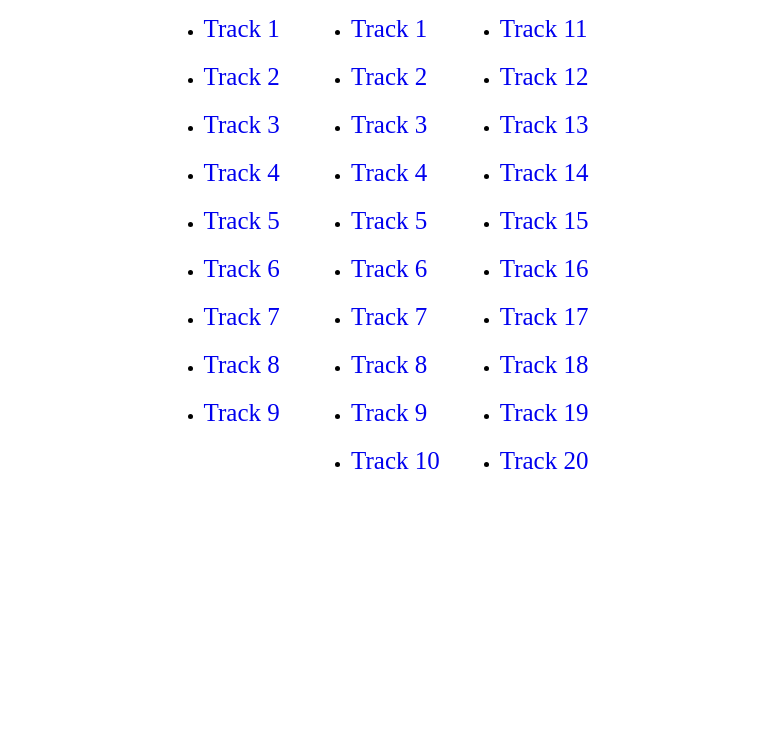
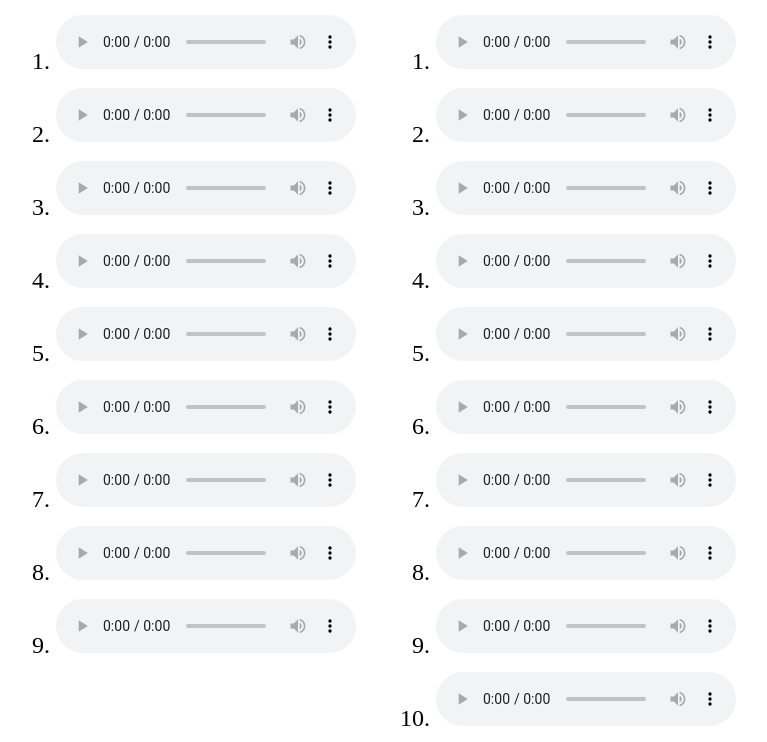
Before and after one commit to suyongeum/LTEST, a plain HTML site: page index.html in a window 1280 px wide. Shown: the part 117-859 px from the top of the page, without its empty margins (244-1011 px from the left). Before the commit the page ends 800 px from the top, so only its background shows below. Drawn offline with Linux system fonts and the light colour scheme.

Commit message:
debug_play_stop

```diff
--- a/index.html
+++ b/index.html
@@ -12,48 +12,14 @@
     <div class="container">
         <div class="block">
             <h3> CD1</h3>
-        <ul class="CD1">
-            <li class="track"><a class="linkname" href="https://github.com/suyongeum/LTEST/blob/master/data/FirstCD/01_Track.mp3?raw=true">Track 1</a></li>
-            <li class="track"><a class="linkname" href="https://github.com/suyongeum/LTEST/blob/master/data/FirstCD/02_Track.mp3?raw=true">Track 2</a></li>
-            <li class="track"><a class="linkname" href="https://github.com/suyongeum/LTEST/blob/master/data/FirstCD/03_Track.mp3?raw=true">Track 3</a></li>
-            <li class="track"><a class="linkname" href="https://github.com/suyongeum/LTEST/blob/master/data/FirstCD/04_Track.mp3?raw=true">Track 4</a></li>
-            <li class="track"><a class="linkname" href="https://github.com/suyongeum/LTEST/blob/master/data/FirstCD/05_Track.mp3?raw=true">Track 5</a></li>
-            <li class="track"><a class="linkname" href="https://github.com/suyongeum/LTEST/blob/master/data/FirstCD/06_Track.mp3?raw=true">Track 6</a></li>
-            <li class="track"><a class="linkname" href="https://github.com/suyongeum/LTEST/blob/master/data/FirstCD/07_Track.mp3?raw=true">Track 7</a></li>
-            <li class="track"><a class="linkname" href="https://github.com/suyongeum/LTEST/blob/master/data/FirstCD/08_Track.mp3?raw=true">Track 8</a></li>
-            <li class="track"><a class="linkname" href="https://github.com/suyongeum/LTEST/blob/master/data/FirstCD/09_Track.mp3?raw=true">Track 9</a></li>
+        <ol class="cd1">
         </ul></div>
         <div class="block">
             <h3> CD2</h3>
-        <ul class="CD2">
-            <li class="track"><a class="linkname" href="https://github.com/suyongeum/LTEST/blob/master/data/SecondCD/01_Track.mp3?raw=true">Track 1</a></li>
-            <li class="track"><a class="linkname" href="https://github.com/suyongeum/LTEST/blob/master/data/SecondCD/02_Track.mp3?raw=true">Track 2</a></li>
-            <li class="track"><a class="linkname" href="https://github.com/suyongeum/LTEST/blob/master/data/SecondCD/03_Track.mp3?raw=true">Track 3</a></li>
-            <li class="track"><a class="linkname" href="https://github.com/suyongeum/LTEST/blob/master/data/SecondCD/04_Track.mp3?raw=true">Track 4</a></li>
-            <li class="track"><a class="linkname" href="https://github.com/suyongeum/LTEST/blob/master/data/SecondCD/05_Track.mp3?raw=true">Track 5</a></li>
-            <li class="track"><a class="linkname" href="https://github.com/suyongeum/LTEST/blob/master/data/SecondCD/06_Track.mp3?raw=true">Track 6</a></li>
-            <li class="track"><a class="linkname" href="https://github.com/suyongeum/LTEST/blob/master/data/SecondCD/07_Track.mp3?raw=true">Track 7</a></li>
-            <li class="track"><a class="linkname" href="https://github.com/suyongeum/LTEST/blob/master/data/SecondCD/08_Track.mp3?raw=true">Track 8</a></li>
-            <li class="track"><a class="linkname" href="https://github.com/suyongeum/LTEST/blob/master/data/SecondCD/09_Track.mp3?raw=true">Track 9</a></li>
-            <li class="track"><a class="linkname" href="https://github.com/suyongeum/LTEST/blob/master/data/SecondCD/10_Track.mp3?raw=true">Track 10</a></li>
-          </ul>
-        </div>
-        <div class="block">
-            <h3>. </h3>
-        <ul class="CD3">
-            <li class="track"><a class="linkname" href="https://github.com/suyongeum/LTEST/blob/master/data/SecondCD/11_Track.mp3?raw=true">Track 11</a></li>
-            <li class="track"><a class="linkname" href="https://github.com/suyongeum/LTEST/blob/master/data/SecondCD/12_Track.mp3?raw=true">Track 12</a></li>
-            <li class="track"><a class="linkname" href="https://github.com/suyongeum/LTEST/blob/master/data/SecondCD/13_Track.mp3?raw=true">Track 13</a></li>
-            <li class="track"><a class="linkname" href="https://github.com/suyongeum/LTEST/blob/master/data/SecondCD/14_Track.mp3?raw=true">Track 14</a></li>
-            <li class="track"><a class="linkname" href="https://github.com/suyongeum/LTEST/blob/master/data/SecondCD/15_Track.mp3?raw=true">Track 15</a></li>
-            <li class="track"><a class="linkname" href="https://github.com/suyongeum/LTEST/blob/master/data/SecondCD/16_Track.mp3?raw=true">Track 16</a></li>
-            <li class="track"><a class="linkname" href="https://github.com/suyongeum/LTEST/blob/master/data/SecondCD/17_Track.mp3?raw=true">Track 17</a></li>
-            <li class="track"><a class="linkname" href="https://github.com/suyongeum/LTEST/blob/master/data/SecondCD/18_Track.mp3?raw=true">Track 18</a></li>
-            <li class="track"><a class="linkname" href="https://github.com/suyongeum/LTEST/blob/master/data/SecondCD/19_Track.mp3?raw=true">Track 19</a></li>
-            <li class="track"><a class="linkname" href="https://github.com/suyongeum/LTEST/blob/master/data/SecondCD/20_Track.mp3?raw=true">Track 20</a></li>
+        <ol class="cd2">
         </ul>
         </div>
     </div>
-    <script src="scripts/index.js"></script>
+    <script src="scripts/main.js"></script>
 </body>
 </html>
--- a/scripts/main.js
+++ b/scripts/main.js
@@ -1 +1,34 @@
-src_url =`https://github.com/suyongeum/LTEST/blob/master/audios/01_Track.mp3?raw=true`;
+function playAudio(url) {
+    new Audio(url).play();
+}
+
+function linkgeneration(which_cd, item_num) {
+    item = `<audio controls>`;
+    item = item + `<source src=`;
+    if (item_num<10)
+        item = item + `https://github.com/suyongeum/LTEST/blob/master/data/${which_cd}/0${item_num}_Track.mp3?raw=true`;
+    else
+        item = item + `https://github.com/suyongeum/LTEST/blob/master/data/${which_cd}/${item_num}_Track.mp3?raw=true`;
+    item = item + `type="audio/mpeg">`;
+    item = item + `Your browser does not support the audio element.`;
+    item = item + `</audio>`;
+    return item;
+}
+
+document.addEventListener('DOMContentLoaded', function(){
+    const ul1 = document.querySelector('.cd1');
+    for (i=1; i<=9; i++) {
+        let node = document.createElement("li");
+        node.className = 'features';
+        node.innerHTML = linkgeneration('FirstCD', i);
+        ul1.appendChild(node);
+    }
+
+    const ul2 = document.querySelector('.cd2');
+    for (i=1; i<=20; i++) {
+        let node = document.createElement("li");
+        node.className = 'features';
+        node.innerHTML = linkgeneration('SecondCD', i);
+        ul2.appendChild(node);
+    }
+});
--- a/styles.css
+++ b/styles.css
@@ -9,33 +9,20 @@ h3 {
     color: green;
 }
 
-.linkname {
-    font-size: 25px;
-    text-decoration: none;
+li.features::marker {
+    font-size: 1.5em;
 }
 
-.track {
-    margin-bottom: 20px;
+.features {
+    margin-bottom: 15px;
 }
 
 .container {
     display: flex;
     justify-content: center;
+    flex-wrap: wrap;
 }
 
 .block {
-   margin: 50px 30px 30px 30px;
+   margin: 50px 40px 30px 40px;
 }
-
-@media only screen and (max-width: 480px) {
-    h3 {
-        font-size: 35px;
-    }
-    .linkname {
-        font-size: 20px;
-        text-decoration: none;
-    }
-    .block {
-        margin: 50px 20px 30px 20px;
-     }
-}
```
